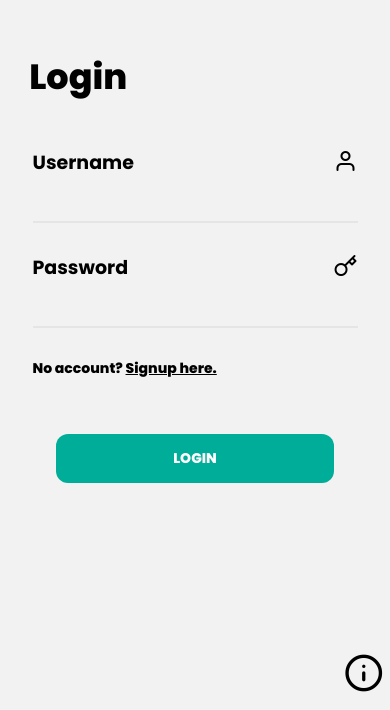
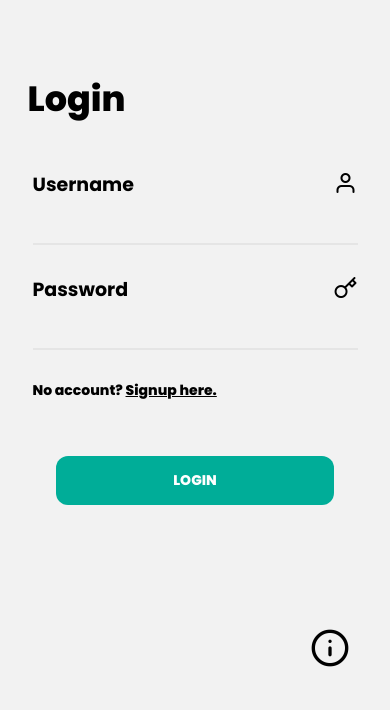
Before and after one commit to Chillandchat/mobile, a React Native app: screen /login in a window 390 px wide. Shown: the part 134-844 px from the top of the page. Built offline with nearby package versions, Linux system fonts and the light colour scheme.

Commit message:
Add adaptive support

```diff
--- a/src/screens/AddRoom.tsx
+++ b/src/screens/AddRoom.tsx
@@ -22,7 +22,7 @@ const AddRoom: React.FC<any> = ({ navigation }) => {
     title: {
       fontFamily: "poppinsExtraBold",
       fontSize: 25,
-      padding: "15%",
+      padding: 30,
     },
     back: {
       justifyContent: "flex-start",
--- a/src/screens/Chat.tsx
+++ b/src/screens/Chat.tsx
@@ -40,15 +40,15 @@ const Chat: React.FC = () => {
       flexDirection: "row",
       alignItems: "center",
       position: "absolute",
-      bottom: windowDimensions.height * 0.05,
+      bottom: 50
     },
     sendIcon: {
       padding: 10,
     },
     chatRoomBar: {
       position: "absolute",
-      top: windowDimensions.height * 0.1,
-      marginHorizontal: 20,
+      top: 50,
+      marginHorizontal: "10%",
     },
   });
 
--- a/src/screens/CreateRoom.tsx
+++ b/src/screens/CreateRoom.tsx
@@ -41,7 +41,7 @@ const CreateRoom: React.FC<any> = ({ navigation }) => {
     title: {
       fontFamily: "poppinsExtraBold",
       fontSize: 25,
-      padding: "15%",
+      padding: 60,
     },
     error: {
       color: "red",
--- a/src/screens/JoinRoom.tsx
+++ b/src/screens/JoinRoom.tsx
@@ -40,7 +40,7 @@ const JoinRoom: React.FC<any> = ({ navigation }) => {
     title: {
       fontFamily: "poppinsExtraBold",
       fontSize: 25,
-      padding: "15%",
+      padding: 60,
     },
     error: {
       color: "red",
--- a/src/screens/Login.tsx
+++ b/src/screens/Login.tsx
@@ -7,8 +7,6 @@ import {
   ScrollView,
   KeyboardAvoidingView,
   Keyboard,
-  Dimensions,
-  ScaledSize,
   Platform,
 } from "react-native";
 import { Feather } from "@expo/vector-icons";
@@ -27,7 +25,6 @@ import getUser from "../scripts/getUser";
  */
 
 const Login: React.FC<any> = ({ navigation }) => {
-  const windowDimensions: ScaledSize = Dimensions.get("window");
   const [error, setError]: any = React.useState("");
   const dispatch: any = useDispatch();
   const [username, setUsername]: any = React.useState("");
@@ -44,7 +41,7 @@ const Login: React.FC<any> = ({ navigation }) => {
       fontSize: 35,
       marginBottom: 30,
       alignSelf: "flex-start",
-      marginLeft: windowDimensions.width * 0.03,
+      marginLeft: 10
     },
     formContainer: {
       marginBottom: 40,
@@ -63,9 +60,9 @@ const Login: React.FC<any> = ({ navigation }) => {
       fontFamily: "poppinsExtraBold",
     },
     informationLink: {
-      position: "relative",
-      top: windowDimensions.height * 0.2,
-      left: windowDimensions.height * 0.2,
+      position: "absolute",
+      bottom: 40,
+      right: 40
     },
     signupContainer: {
       margin: 15,
--- a/src/screens/Menu.tsx
+++ b/src/screens/Menu.tsx
@@ -41,7 +41,7 @@ const Menu: React.FC<any> = ({ navigation }) => {
     container: {
       alignItems: "center",
       justifyContent: "flex-start",
-      marginTop: "50%",
+      marginTop:200,
       flex: 1,
     },
     text: {
--- a/src/screens/Signup.tsx
+++ b/src/screens/Signup.tsx
@@ -6,8 +6,6 @@ import {
   KeyboardAvoidingView,
   ScrollView,
   Keyboard,
-  ScaledSize,
-  Dimensions,
   Platform,
 } from "react-native";
 
@@ -24,7 +22,6 @@ import signup from "../scripts/signup";
 
 const Signup: React.FC<any> = ({ navigation }) => {
   const [error, setError] = React.useState("");
-  const windowDimensions: ScaledSize = Dimensions.get("window");
   let [username, setUsername] = React.useState("");
   let [password, setPassword] = React.useState("");
   let [confirmPassword, setConfirmPassword] = React.useState("");
@@ -40,7 +37,7 @@ const Signup: React.FC<any> = ({ navigation }) => {
       fontSize: 35,
       marginBottom: 30,
       alignSelf: "flex-start",
-      marginLeft: windowDimensions.width * 0.03,
+      marginLeft: 10
     },
     formContainer: {
       marginBottom: 25,
```
